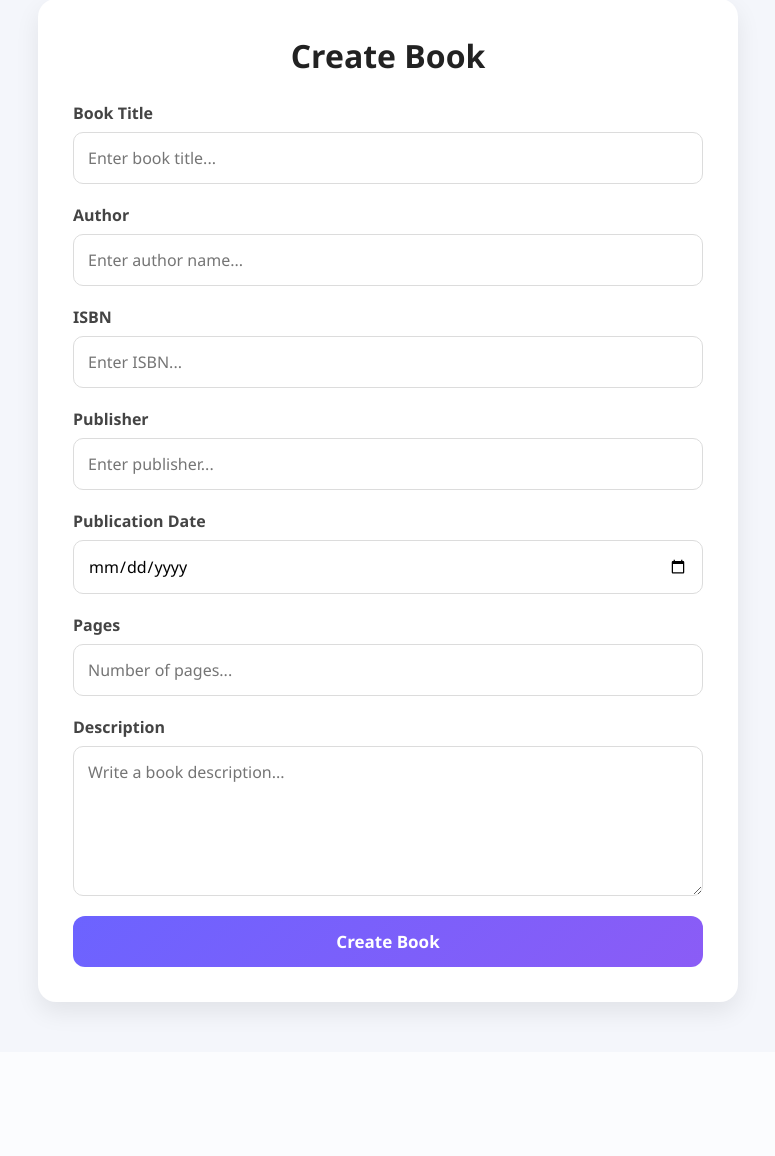
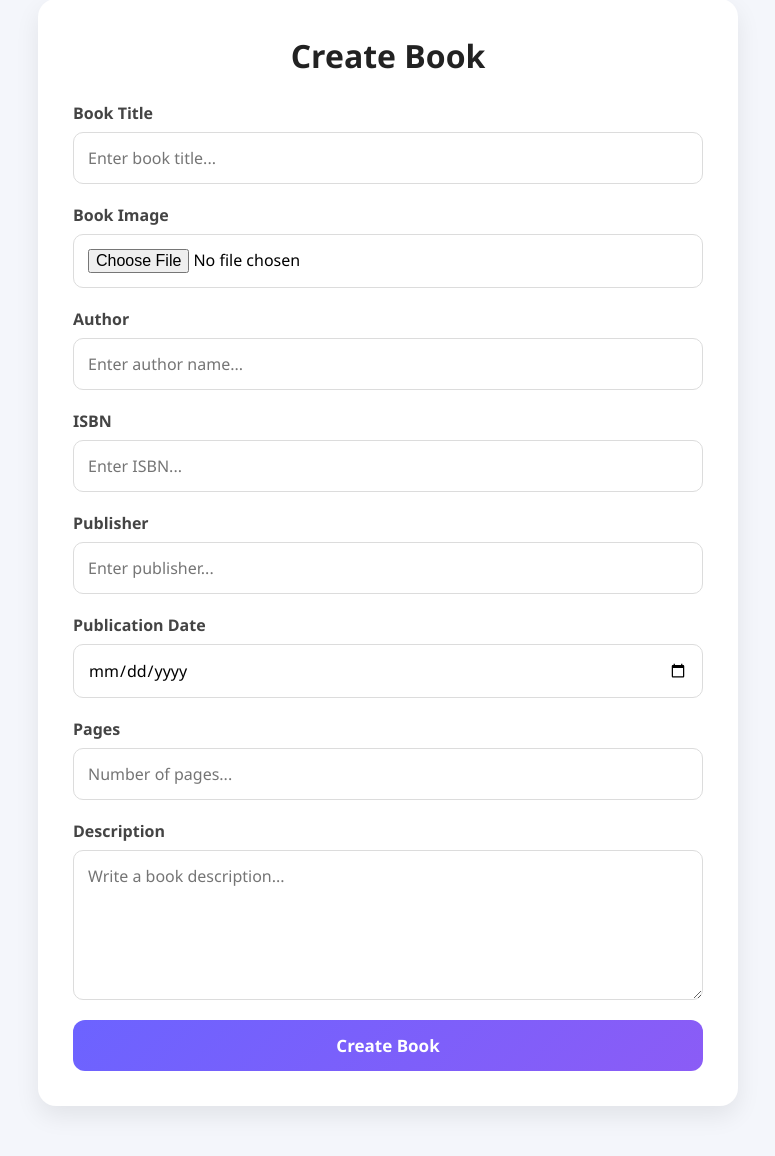
Before and after one commit to abotirbek/Django_Library, a Django app: page /create/ in a window 1280 px wide. Shown: the part 136-1292 px from the top of the page, without its empty margins (252-1027 px from the left). Before the commit the page ends 1154 px from the top, so only its background shows below. Run offline with Django 5.2, Linux system fonts and the light colour scheme.

Commit message:
Updates: ImageField is added

```diff
--- a/config/settings.py
+++ b/config/settings.py
@@ -120,3 +120,5 @@ USE_TZ = True
 # https://docs.djangoproject.com/en/6.0/howto/static-files/
 
 STATIC_URL = 'static/'
+MEDIA_ROOT = BASE_DIR / "media"
+MEDIA_URL = "/media/"
--- a/config/urls.py
+++ b/config/urls.py
@@ -16,8 +16,13 @@ Including another URLconf
 """
 from django.contrib import admin
 from django.urls import path, include
+from django.conf import settings
+from django.conf.urls.static import static
 
 urlpatterns = [
     path('admin/', admin.site.urls),
-    path('',include('library.urls'))
+    path('', include('library.urls')),
 ]
+
+if settings.DEBUG:
+    urlpatterns += static(settings.MEDIA_URL, document_root=settings.MEDIA_ROOT)
--- a/library/models.py
+++ b/library/models.py
@@ -1,11 +1,10 @@
 from django.db import models
 
 # Create your models here.
-from django.db import models
-
 
 class Book(models.Model):
     title = models.CharField(max_length=255)
+    image = models.ImageField(upload_to='images/covers', blank=True, null=True)
     author = models.CharField(max_length=255)
     isbn = models.CharField(max_length=20, unique=True)
     publisher = models.CharField(max_length=255)
--- a/library/views.py
+++ b/library/views.py
@@ -9,15 +9,17 @@ def get_all_books(request):
 def create_book(request):
     if request.method == 'POST':
         title = request.POST.get('title')
+        image = request.FILES.get('image')
         author = request.POST.get('author')
         isbn = request.POST.get('isbn')
         publisher = request.POST.get('publisher')
         publication_date = request.POST.get('publication_date')
         pages = request.POST.get('pages')
         description = request.POST.get('description')
-        if title and author and isbn and publisher and publication_date and pages and description:
+        if all([title, author, isbn, publisher, publication_date, pages, description]):
             Book.objects.create(
                 title = title,
+                image = image,
                 author = author,
                 isbn = isbn,
                 publisher = publisher,
@@ -25,8 +27,8 @@ def create_book(request):
                 pages = pages,
                 description = description
             )
-            return redirect('create')
-    else: return render(request,'library/create.html')
+            return redirect('home')
+    return render(request,'library/create.html')
 
 def read_book(request,pk):
     book = Book.objects.get(pk=pk)
@@ -36,25 +38,26 @@ def update_book(request, pk):
     book = Book.objects.get(pk=pk)
     if request.method == 'POST':
         title = request.POST.get('title', book.title)
+        image = request.FILES.get('image', book.image)
         author = request.POST.get('author', book.author)
         isbn = request.POST.get('isbn', book.isbn)
         publisher = request.POST.get('publisher', book.publisher)
         publication_date = request.POST.get('publication_date', book.publication_date)
         pages = request.POST.get('pages', book.pages)
         description = request.POST.get('description', book.description)
-        updated_at = request.POST.get('updated_at', book.updated_at)
-        if title and author and isbn and publisher and publication_date and pages and description and updated_at:
+        updated_at = models.DateTimeField(auto_now=True)
+        if all([title, image, author, isbn, publisher, publication_date, pages, description]):
             book.title=title
+            book.image=image
             book.author=author
             book.isbn=isbn
             book.publisher=publisher
             book.publication_date=str(publication_date)
             book.pages=pages
             book.description=str(description)
-            book.updated_at = str(updated_at)
             book.save()
             return redirect('home')
-    else: return render(request, 'library/update.html',{'book':book})
+    return render(request, 'library/update.html',{'book':book})
 
 def delete_book(request, pk):
     book = Book.objects.get(pk=pk)
--- a/templates/library/create.html
+++ b/templates/library/create.html
@@ -78,7 +78,7 @@
 <div class="book-container">
     <h2>Create Book</h2>
 
-    <form method="post">
+    <form method="POST" enctype="multipart/form-data">
         {% csrf_token %}
 
         <div class="form-group">
@@ -88,6 +88,17 @@
                 name="title"
                 id="title"
                 placeholder="Enter book title..."
+                required
+            >
+        </div>
+
+        <div class="form-group">
+            <label for="image">Book Image</label>
+            <input
+                type="file"
+                name="image"
+                id="image"
+                accept="image/*"
                 required
             >
         </div>
```
Also changed, not shown: templates/library/home.html (+20 -0 lines), library/migrations/0001_initial.py, media/images/covers/ikki_eshik_orasi.jpg (added), media/images/covers/ikki_eshik_orasi_r8sGXEP.jpg (added), media/images/covers/ikki_eshik_orasi_u4h3wJl.jpg (added), media/images/covers/prisoners_of_geography.jpg (added).
